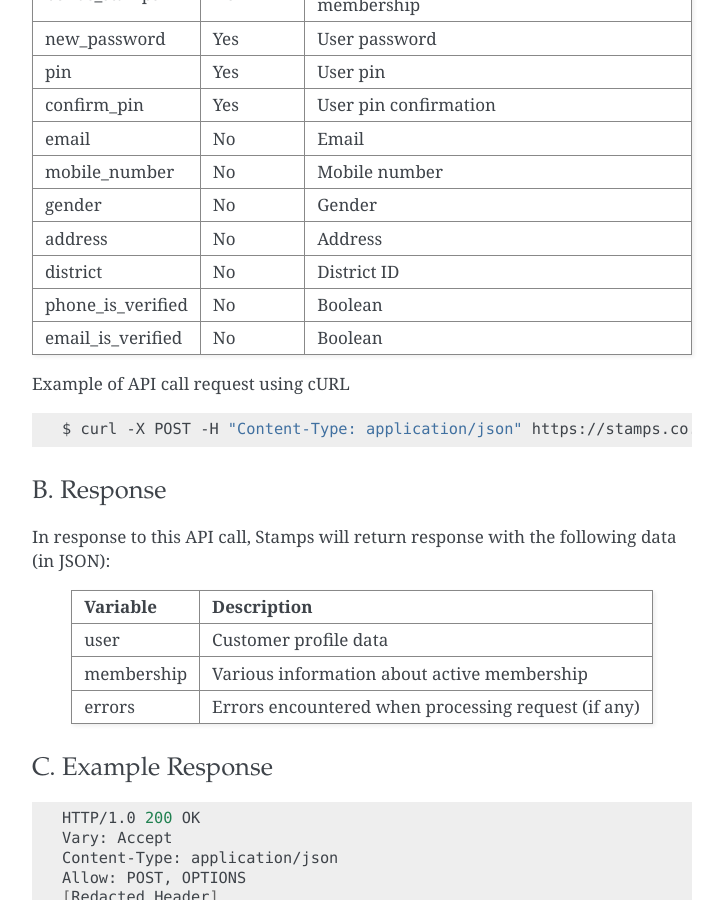
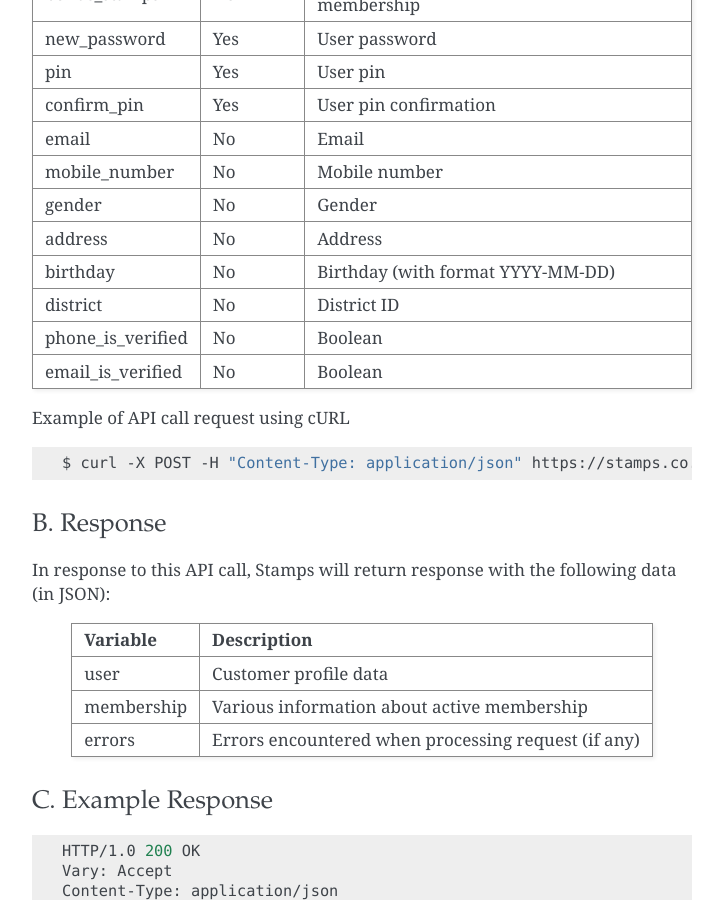
Before and after one commit to ui/stamps-api-docs, a Sphinx documentation site: the page built from source/klg_api.rst, in a window 1280 px wide and 900 px high, scrolled down 5433 px. Shown: the whole window, without its empty margins (388-1112 px from the left). Built offline with Sphinx 7.4.7, drawn with Linux system fonts in a browser that asks for light colours.

Commit message:
add: docs for birthday

```diff
--- a/source/klg_api.rst
+++ b/source/klg_api.rst
@@ -262,6 +262,7 @@ email              No          Email
 mobile_number      No          Mobile number
 gender             No          Gender
 address            No          Address
+birthday           No          Birthday (with format YYYY-MM-DD)
 district           No          District ID
 phone_is_verified  No          Boolean
 email_is_verified  No          Boolean
```
